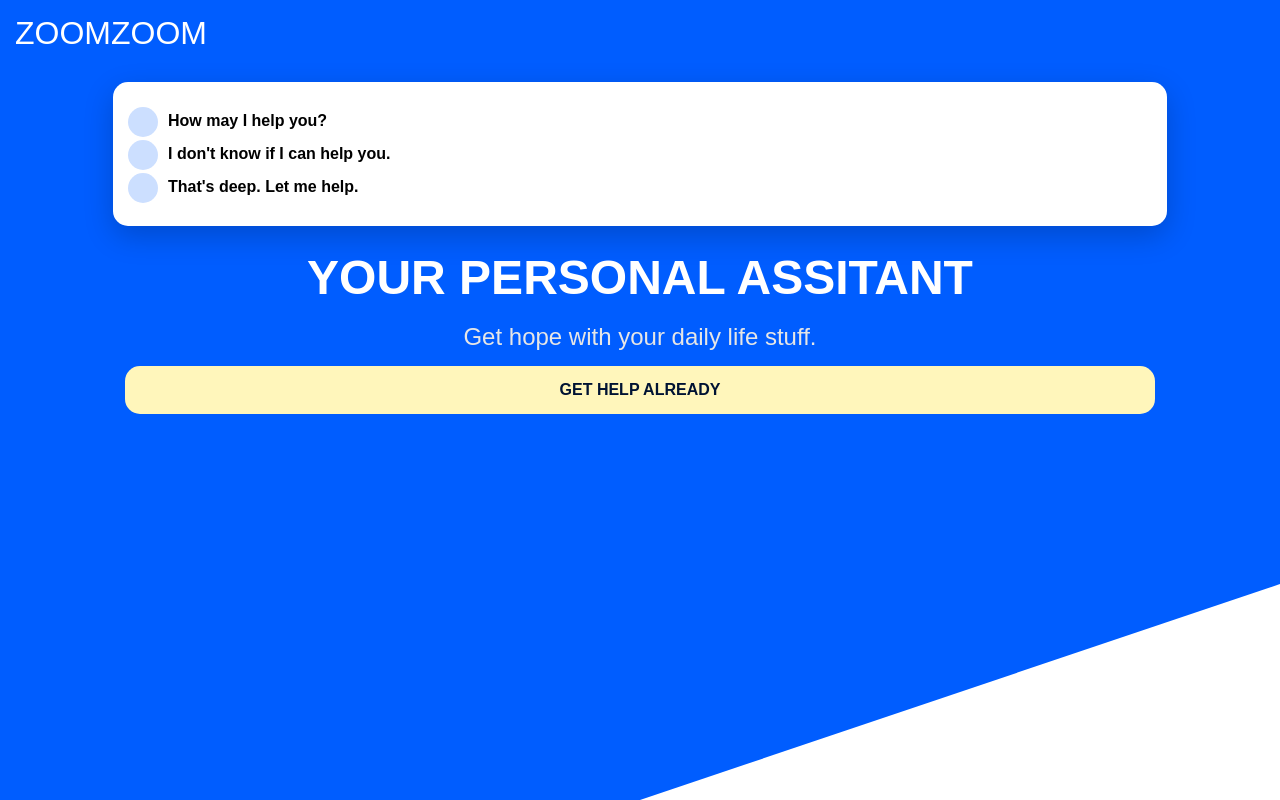
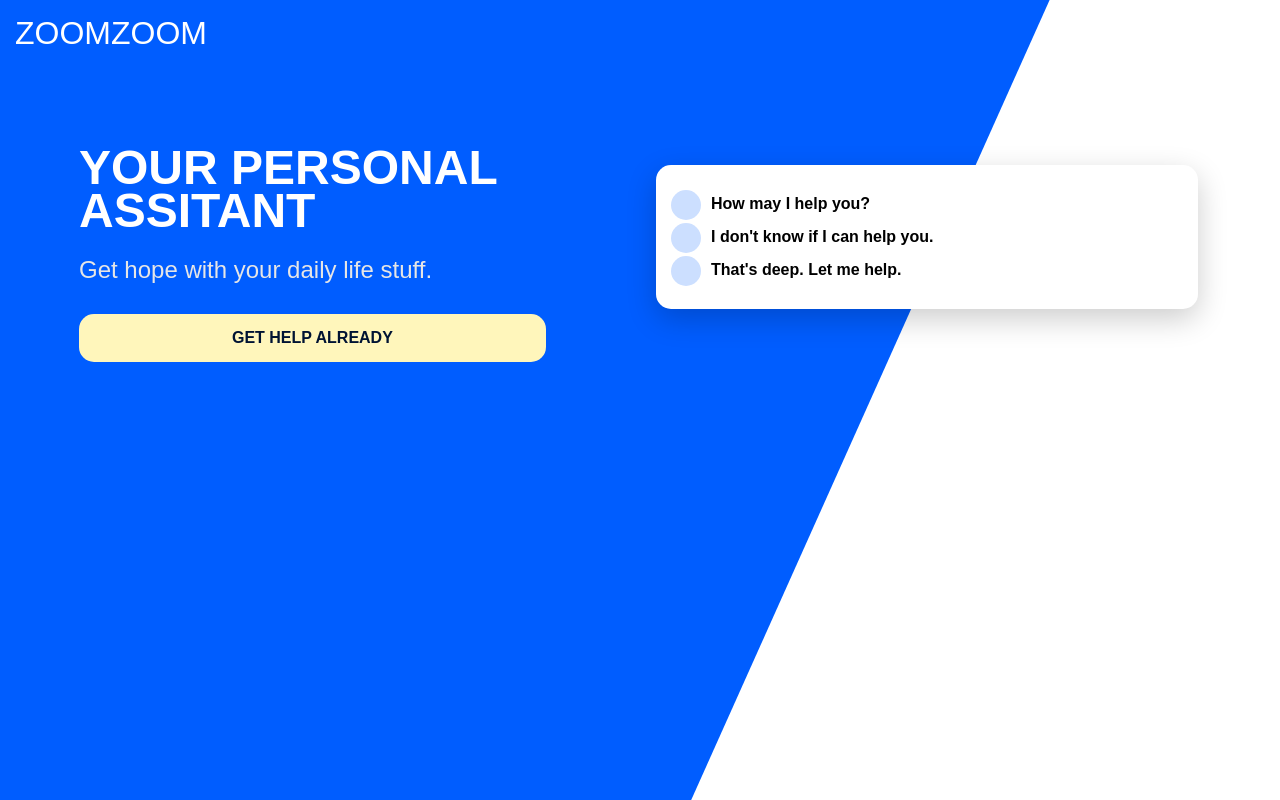
Before and after one commit to lmayai/sassy, a plain HTML site: page index.html in a window 1280 px wide. Drawn offline with Linux system fonts and the light colour scheme.

Commit message:
Adding responsive design

```diff
--- a/css/_vars.scss
+++ b/css/_vars.scss
@@ -16,3 +16,11 @@ $colors: (
 @function setColor($color-name) {
   @return map-get($colors, $color-name)
 }
+
+$desktop: 840px;
+
+@mixin desktop {
+  @media (min-width: #{$desktop}) {
+    @content;
+  }
+}
--- a/css/main.scss
+++ b/css/main.scss
@@ -9,15 +9,22 @@ body {
   margin: 0;
 
   #bg {
+    // https://bennettfeely.com/clippy/
     clip-path: polygon(100% 0, 100% 73%, 50% 100%, 0 100%, 0 0);
     background-color: setColor(primary);
     width: 100%;
     height: 100%;
     position: absolute;
     z-index: -1;
+
+    @include desktop {
+      clip-path: polygon(82% 0, 54% 100%, 0 100%, 0 0);
+    }
   }
+}
 
-  header a{
+header {
+  a {
     text-decoration: none;
     color: #FFF;
     font-size: 2em;
@@ -25,10 +32,15 @@ body {
     display: block;
     text-transform: uppercase;
   }
-
 }
 
 main {
+
+  @include desktop {
+    display: grid;
+    grid-template-columns: 1fr 1fr;
+    grid-template-areas: "hero card";
+  }
 
   section#card {
     display: block;
@@ -38,6 +50,13 @@ main {
     width: 80%;
     padding: $padding;
     box-shadow: 0 10px 30px rgba(#000, 0.2);
+
+    @include desktop {
+      grid-area: card;
+      height: fit-content;
+      align-self: center;
+      margin: 1em;
+    }
 
     ul {
       list-style-type: none;
@@ -64,12 +83,17 @@ main {
         }
       }
     }
-
   }
 
   section#hero {
     padding: $padding;
     text-align: center;
+
+    @include desktop {
+      grid-area: hero;
+      text-align: left;
+      margin: 4em 0 0 4em;
+    }
 
     h1 {
       margin: 0 auto;
@@ -91,14 +115,19 @@ main {
       display: block;
       border-radius: $borders;
       background-color: setColor(accent);
-      margin: $margin auto 0 auto;
+      margin: $margin*2 auto 0 auto;
       padding: $padding;
       width: 80%;
       color: setColor(dark-blue);
       text-transform: uppercase;
       font-weight: bold;
+      text-align: center;
+
+      @include desktop {
+        margin: $margin*2 0;
+      }
+
     }
 
   }
-
 }
```
Also changed, not shown: css/main.css, 1 other file.
